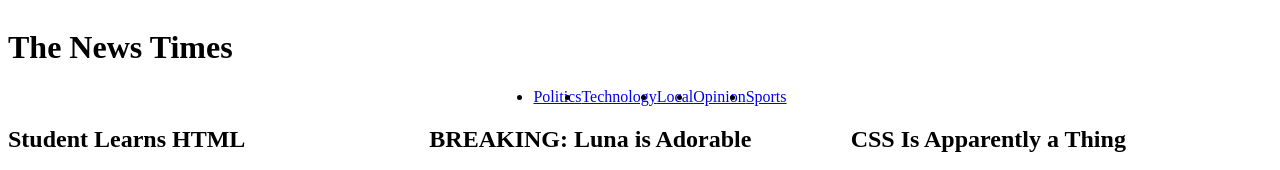
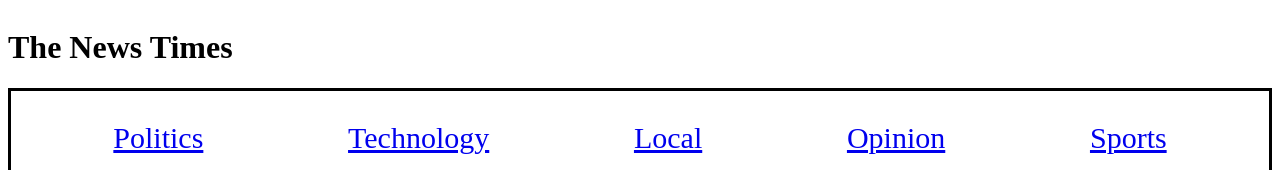
Before and after one commit to dottharun/2_newspaper, a plain HTML site: page index.html in a window 1280 px wide. Shown: the top 170 px of the page. Drawn offline with Linux system fonts and the light colour scheme; grey boxes are pictures that could not be loaded.

Commit message:
navbar grid

```diff
--- a/news.css
+++ b/news.css
@@ -8,9 +8,14 @@
 
 .nav-links {
 	grid-area: nav-header;
+	border: 3px solid black;
 	display: flex;
-	margin: auto;
-	text-decoration: none;
+	justify-content: space-around;
+	align-items: center;
+	list-style: none;
+	margin: 0;
+	padding: 30px;
+	font: 30px futura;
 }
 
 .story-1 {
```
